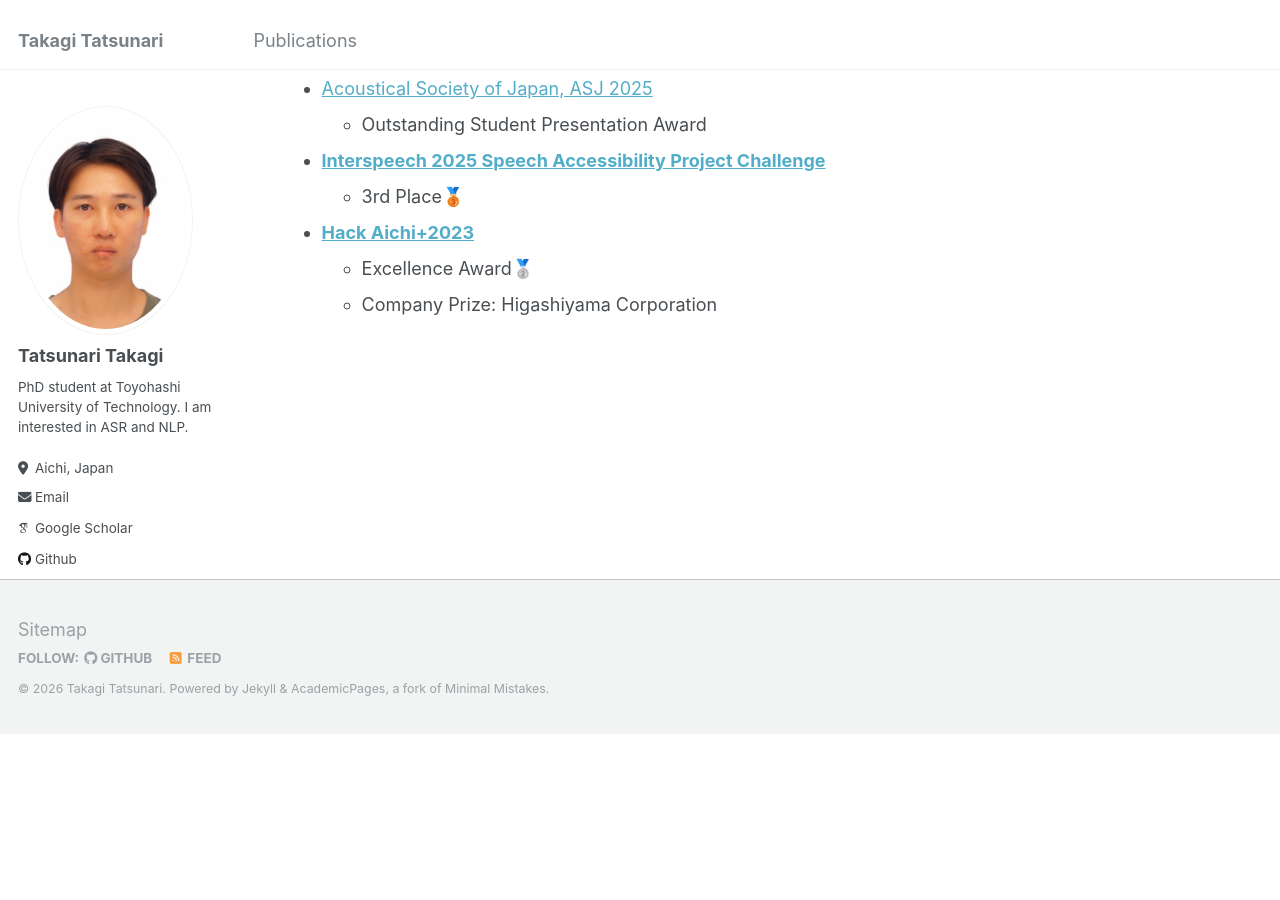
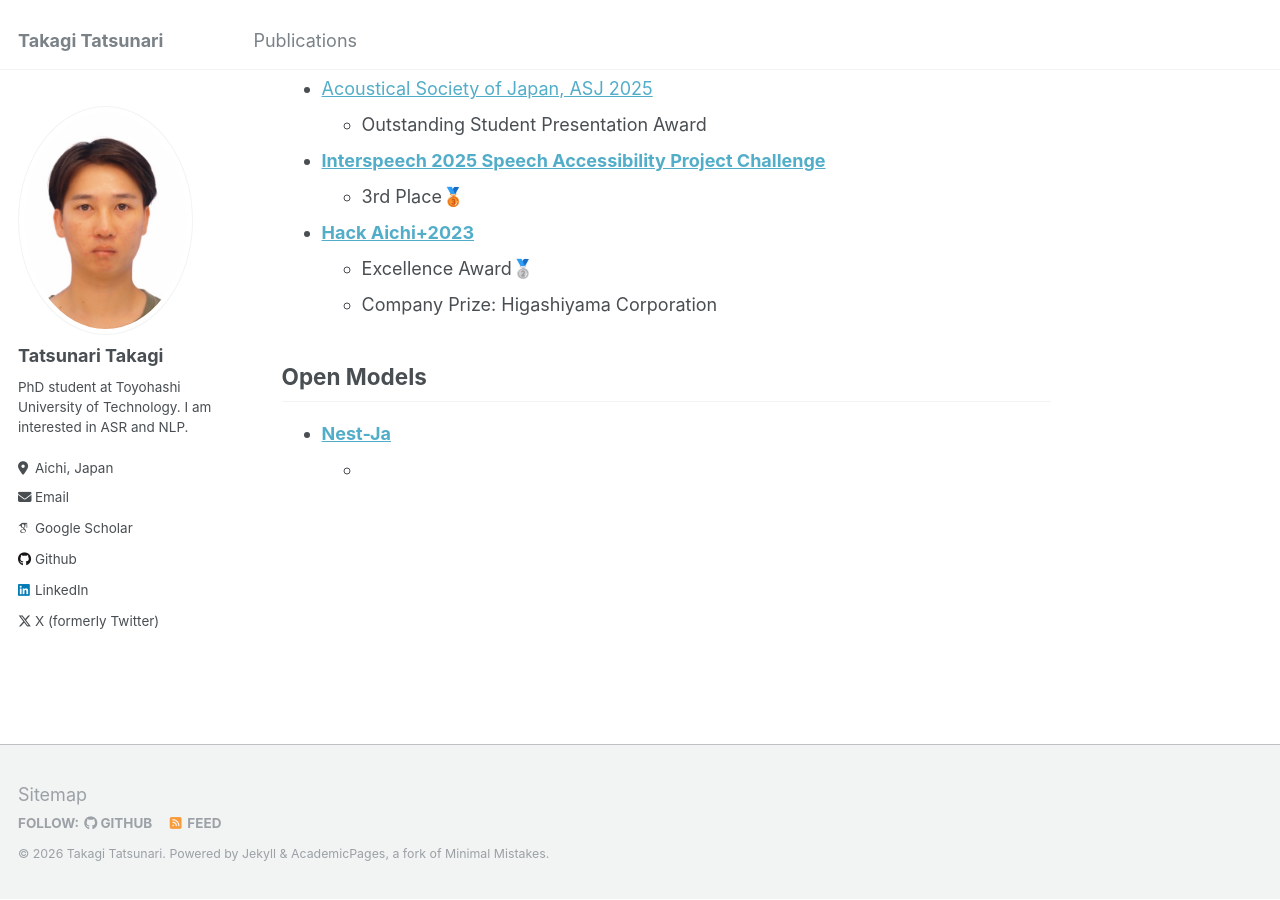
Before and after one commit to takagi171832/takagi171832.github.io, a Jekyll site: the page built from _pages/about.md, in a window 1280 px wide and 900 px high, scrolled down 2435 px. Built offline with Jekyll 4.4.1, drawn with Linux system fonts in a browser that asks for light colours; some web fonts are replaced; before the commit the page ends 3170 px from its top, so only the background shows below that.

Commit message:
Update about.md

```diff
--- a/_pages/about.md
+++ b/_pages/about.md
@@ -89,3 +89,8 @@ Activities/Talks/Others
 - [**Hack Aichi+2023**](https://jellyware.jp/hackaichi/2023/)
   - Excellence Award🥈
   - Company Prize: Higashiyama Corporation
+
+Open Models
+-----
+- [**Nest-Ja**](https://huggingface.co/collections/sbintuitions/nest-ja)
+  -
```
